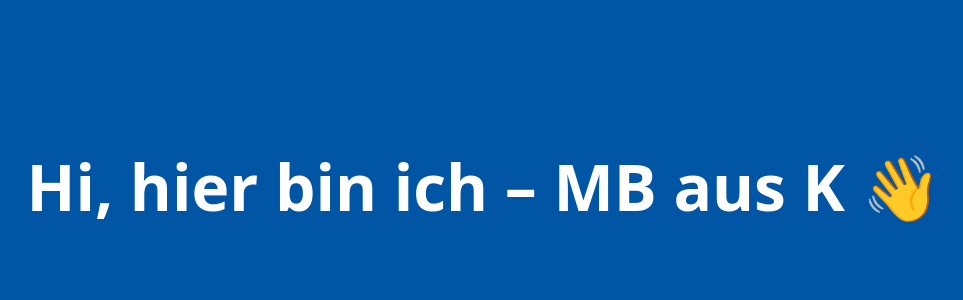
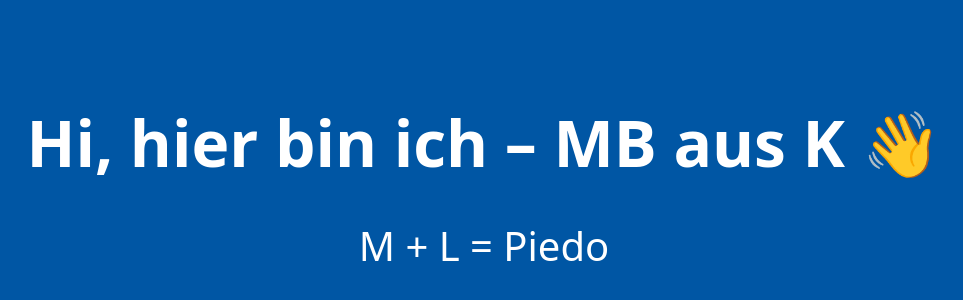
Before and after one commit to Mibo95/Mibo95.github.io, a plain HTML site: page index.html in a window 1280 px wide. Shown: the part 214-514 px from the top of the page, without its empty margins (156-1119 px from the left). Drawn offline with Linux system fonts and the light colour scheme.

Commit message:
Zeile „M + L = Piedo“ ergänzen
Co-Authored-By: Claude Opus 5.5 <noreply@anthropic.com>
Claude-Session: https://claude.ai/code/session_01DMDZ2637VzvtueoWYWiEtH

```diff
--- a/index.html
+++ b/index.html
@@ -8,9 +8,13 @@
     body { margin: 0; min-height: 100vh; display: grid; place-items: center;
            font-family: system-ui, sans-serif; background: #0056a4; color: #fff; text-align: center; }
     h1 { font-size: clamp(2rem, 8vw, 4rem); margin: 0; padding: 0 16px; }
+    p  { font-size: clamp(1.5rem, 6vw, 2.5rem); margin: .8em 0 0; padding: 0 16px; }
   </style>
 </head>
 <body>
-  <h1>Hi, hier bin ich – MB aus K 👋</h1>
+  <main>
+    <h1>Hi, hier bin ich – MB aus K 👋</h1>
+    <p>M + L = Piedo</p>
+  </main>
 </body>
 </html>
```
